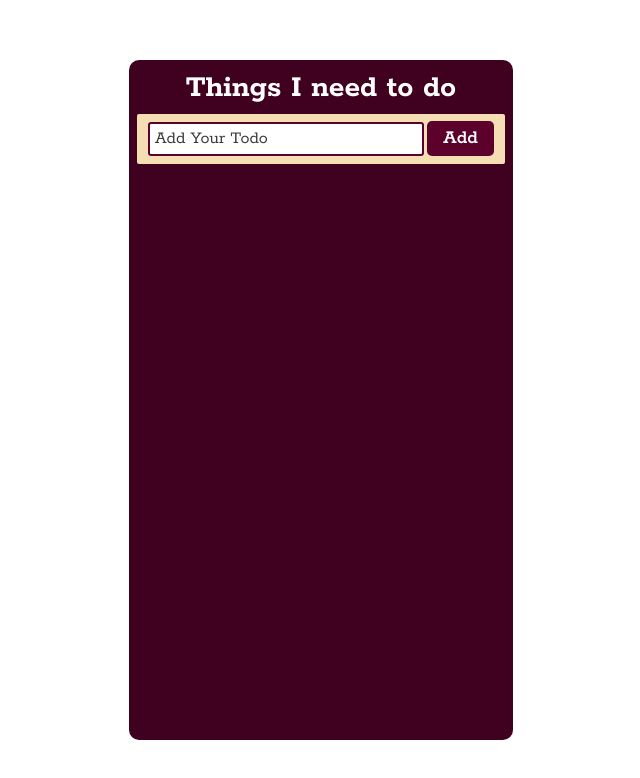
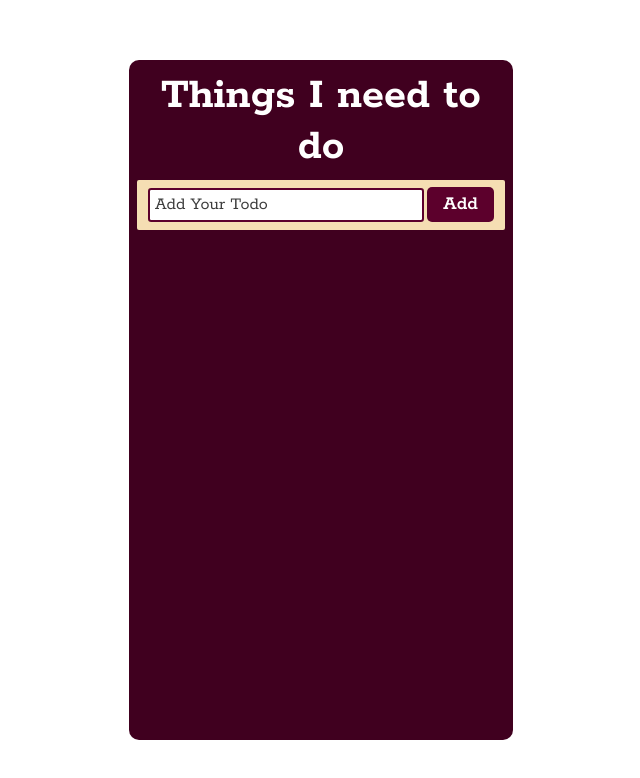
Before and after one commit to Yadandla/todo-list, a React (Vite) app: page / in a window 1280 px wide. Shown: the top 778 px of the page, without its empty margins (319-959 px from the left). Built offline with nearby package versions, Linux system fonts and the light colour scheme.

Commit message:
checking

```diff
--- a/src/App.css
+++ b/src/App.css
@@ -28,6 +28,7 @@
     color: #fff;
     padding: 0.1rem 0 0.5rem 0;
     text-align: center;
+    font-size: 45px;
 }
 
 .todolist>div {
@@ -86,7 +87,7 @@
     color: #fff;
     font-weight: bold;
     padding: 0 0.3rem;
-    font-size: 19px;
+    font-size: 20px;
 }
 
 .todolist ul li .remove-btn {
```
